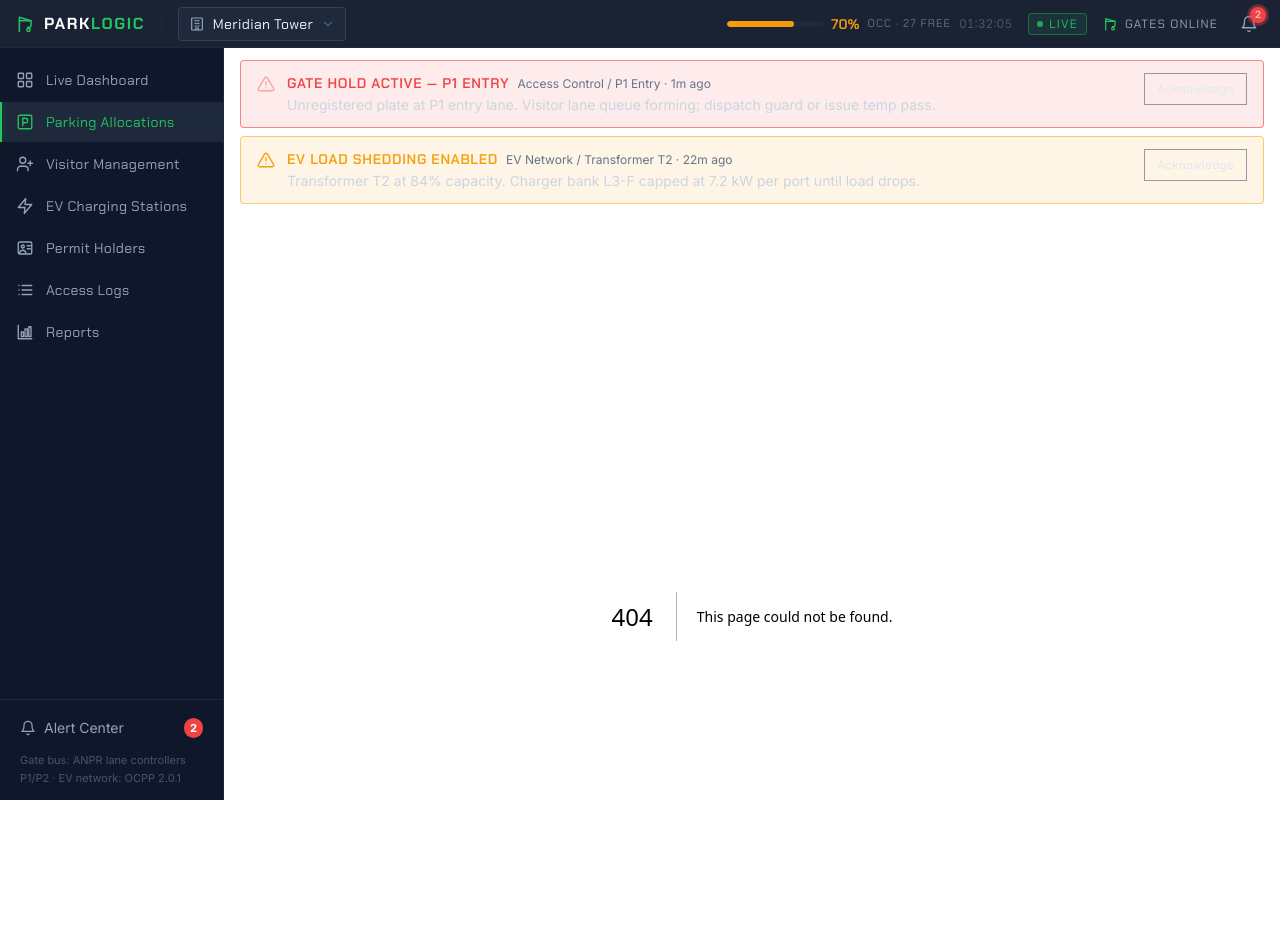
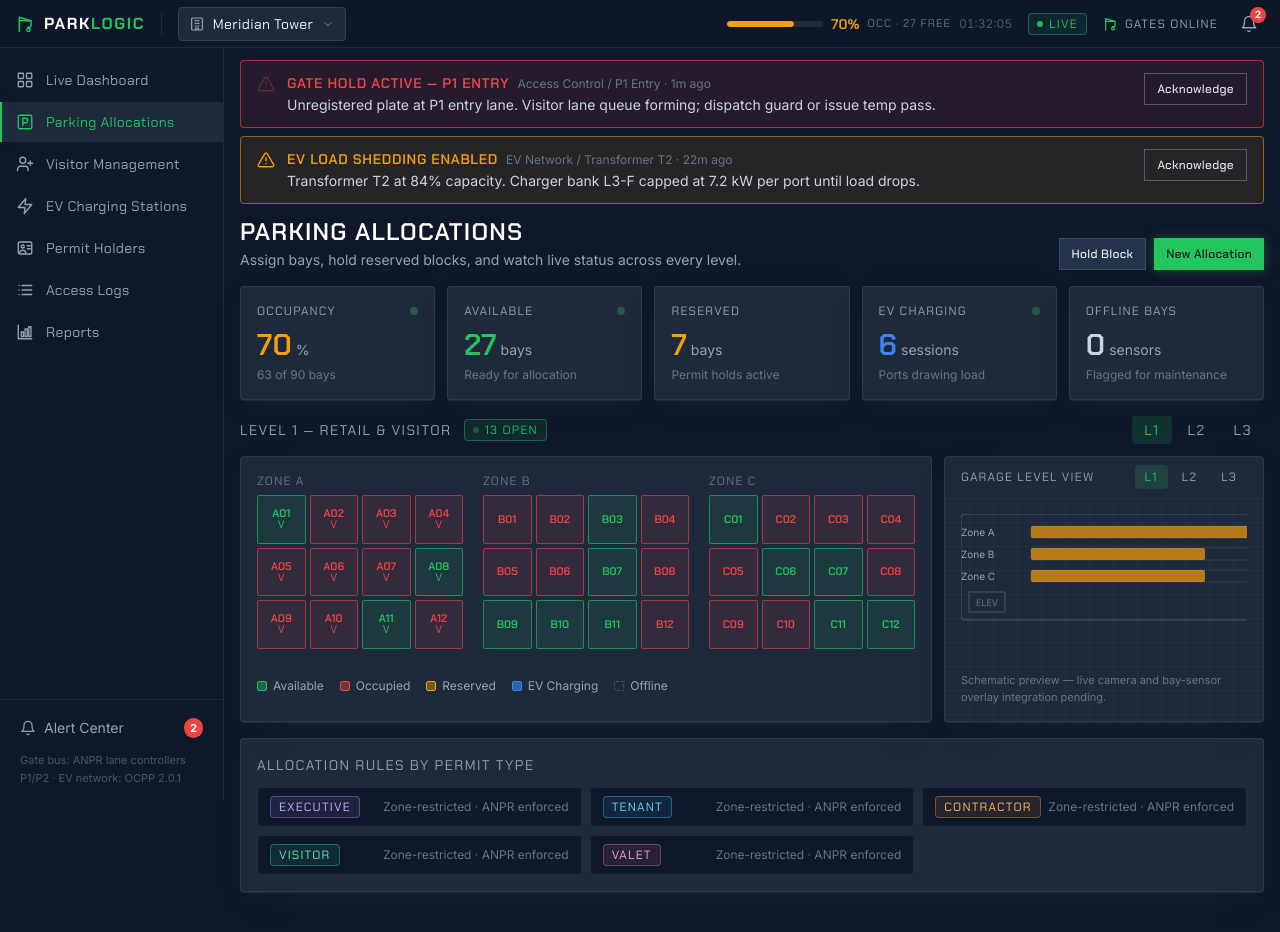
Before and after one commit to songkaili24/parklogic-access, a Next.js app: page /parking in a window 1280 px wide. Before the commit this address had no page. Shown: the top 932 px of the page. Built offline with nearby package versions, Linux system fonts and the light colour scheme.

Commit message:
feat(app): add parking allocations route
Live KPI row plus the full parking grid and permit-type allocation rule
cards; header actions for block holds and new allocations.

```diff
--- /dev/null
+++ b/src/app/parking/page.tsx
@@ -0,0 +1,61 @@
+import { Metadata } from 'next';
+
+import { PageHeader } from '@/components/layout/PageHeader';
+import { ParkingGrid } from '@/components/dashboard/ParkingGrid';
+import { LiveStatsRow } from '@/components/dashboard/LiveStats';
+import { Button } from '@/components/ui/Button';
+import { Badge } from '@/components/ui/Badge';
+import { PERMIT_TYPE_LABELS } from '@/lib/constants';
+import type { PermitType } from '@/lib/types';
+
+export const metadata: Metadata = {
+  title: 'Parking Allocations',
+  description: 'Allocate bays, manage reserved blocks, and monitor live bay status.',
+};
+
+const PERMITS: PermitType[] = ['executive', 'tenant', 'contractor', 'visitor', 'valet'];
+
+export default function ParkingAllocationsPage() {
+  return (
+    <div className="space-y-4">
+      <PageHeader
+        title="Parking Allocations"
+        subtitle="Assign bays, hold reserved blocks, and watch live status across every level."
+        actions={
+          <>
+            <Button variant="secondary" size="sm">
+              Hold Block
+            </Button>
+            <Button variant="primary" size="sm">
+              New Allocation
+            </Button>
+          </>
+        }
+      />
+
+      <LiveStatsRow />
+
+      <ParkingGrid />
+
+      <section
+        aria-label="Permit-type allocation rules"
+        className="rounded border border-slate-700/70 bg-control-raised p-4 shadow-panel"
+      >
+        <h2 className="font-display text-sm uppercase tracking-widest text-slate-400">
+          Allocation Rules by Permit Type
+        </h2>
+        <ul className="mt-3 grid gap-2 sm:grid-cols-2 lg:grid-cols-3">
+          {PERMITS.map((permit) => (
+            <li
+              key={permit}
+              className="flex items-center justify-between rounded border border-slate-800 bg-control px-3 py-2"
+            >
+              <Badge tone={permit}>{PERMIT_TYPE_LABELS[permit]}</Badge>
+              <span className="text-xs text-slate-500">Zone-restricted · ANPR enforced</span>
+            </li>
+          ))}
+        </ul>
+      </section>
+    </div>
+  );
+}
```
